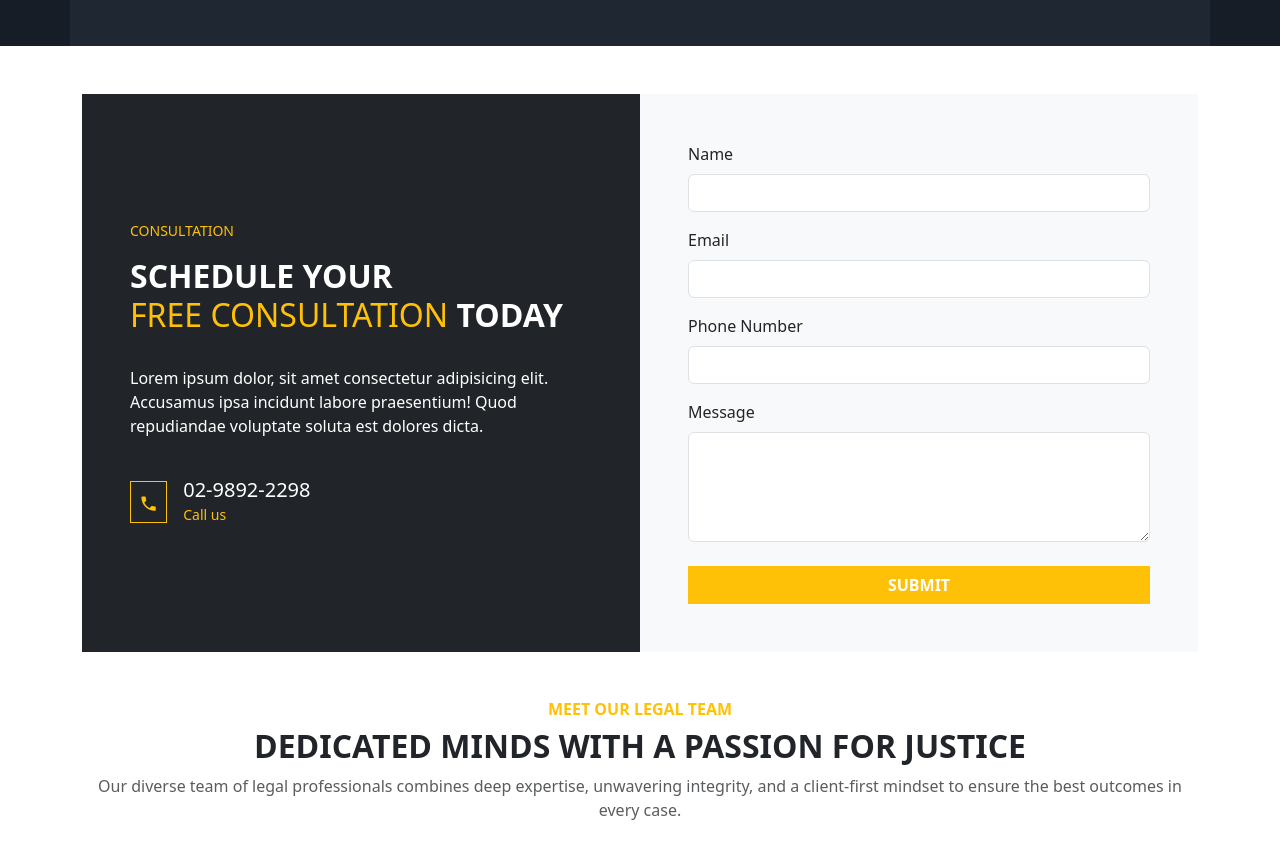
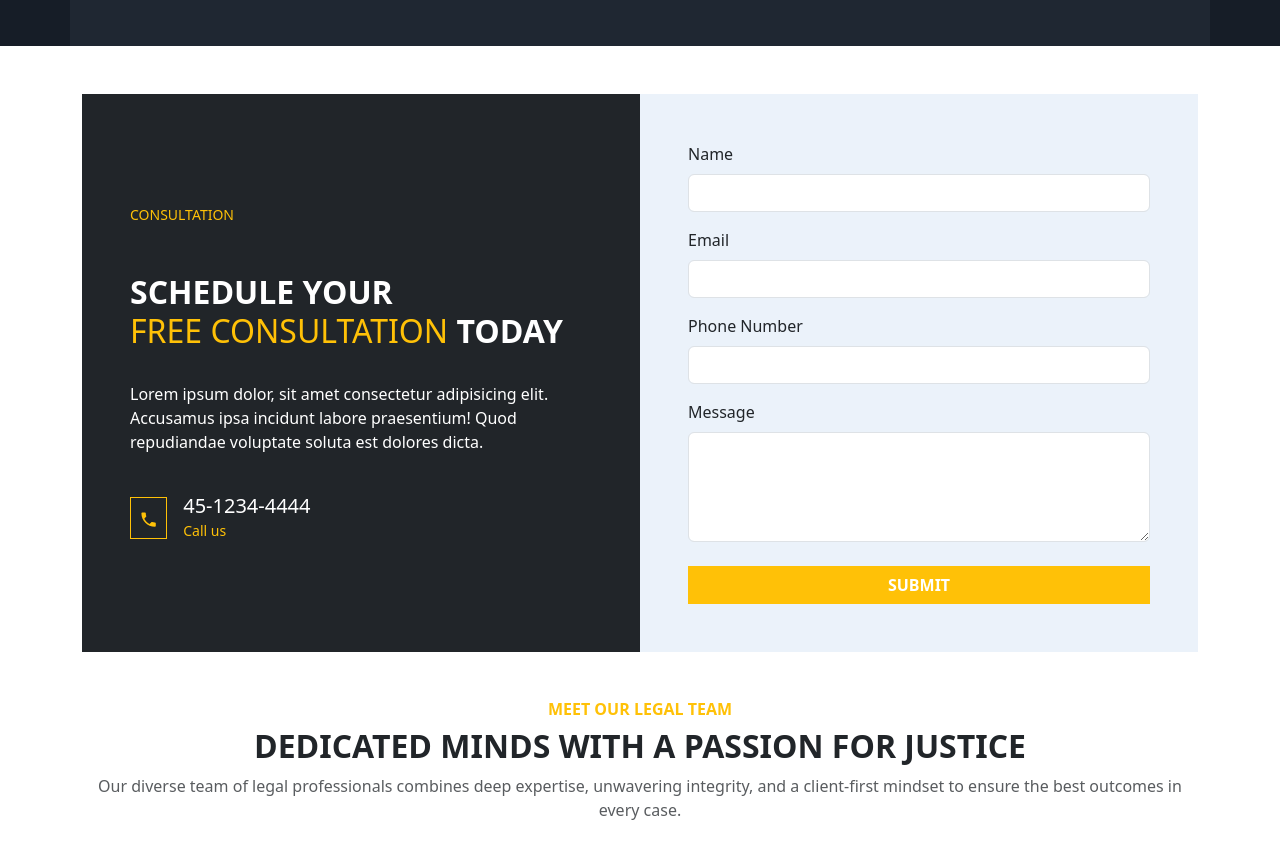
Before and after one commit to Abishan1127/Frontend_Task, a React (Vite) app: page / in a window 1280 px wide. Shown: the part 3052-3920 px from the top of the page. Built offline with nearby package versions, Linux system fonts and the light colour scheme.

Commit message:
contact page updated

```diff
--- a/src/components/Contact.jsx
+++ b/src/components/Contact.jsx
@@ -57,7 +57,7 @@ export default function ConsultationForm() {
           {/* Left Section */}
           <div className="col-md-6 bg-dark text-white d-flex flex-column justify-content-center p-5">
             <small className="text-warning text-uppercase">Consultation</small>
-            <h2 className="mt-3">
+            <h2 className="mt-5">
               <strong>SCHEDULE YOUR</strong><br />
               <span className="text-warning">FREE CONSULTATION</span> <strong>TODAY</strong>
             </h2>
@@ -69,14 +69,15 @@ export default function ConsultationForm() {
                 <MdPhone style={{ color: '#ffc107', fontSize: '1.2rem' }} />
               </div>
               <div>
-                <h5 className="mb-0">02-9892-2298</h5>
+                <h5 className="mb-0">45-1234-4444</h5>
                 <small className="text-warning">Call us</small>
               </div>
             </div>
           </div>
 
           {/* Right Section - Form */}
-          <div className="col-md-6 bg-light p-5">
+         <div className="col-md-6 p-5" style={{ backgroundColor: '#EBF2FA' }}>
+
             <form noValidate onSubmit={handleSubmit}>
               <div className="mb-3">
                 <label className="form-label">Name</label>
```
